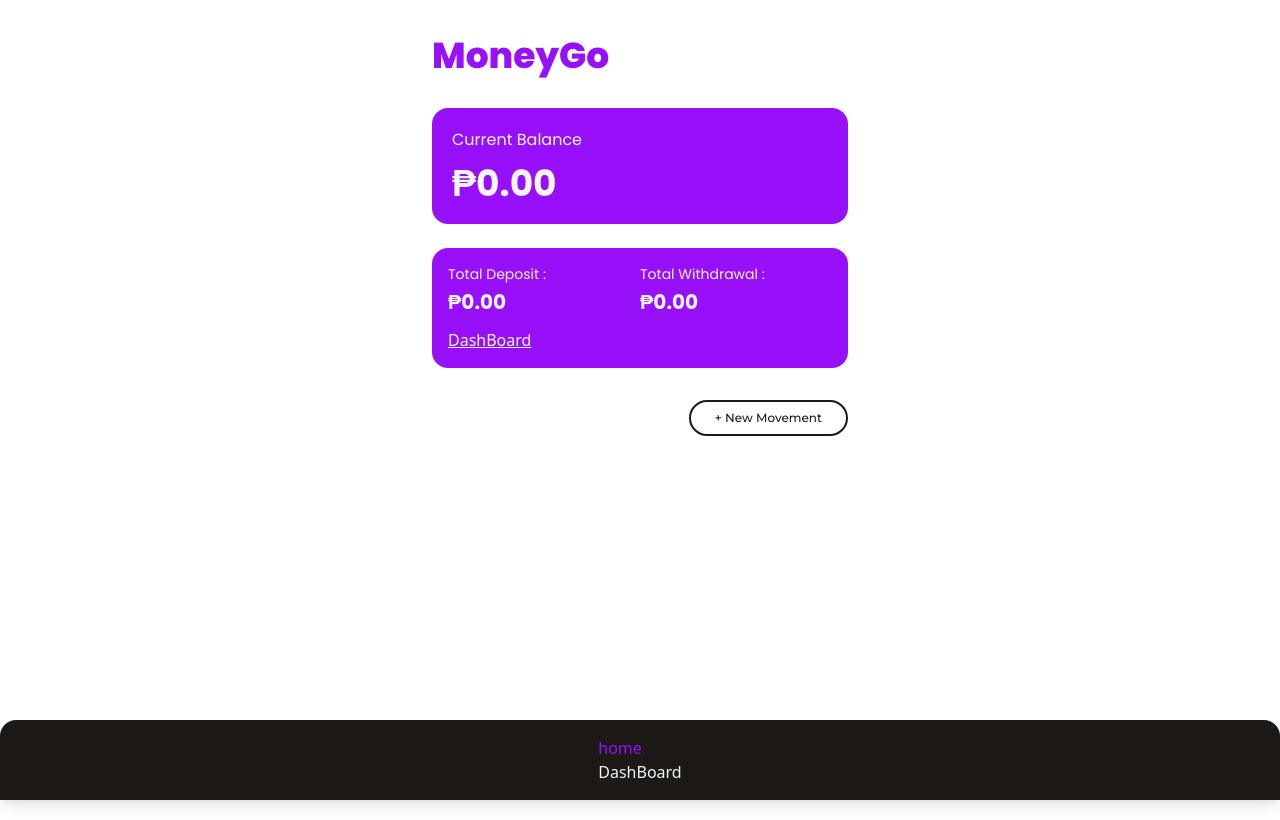
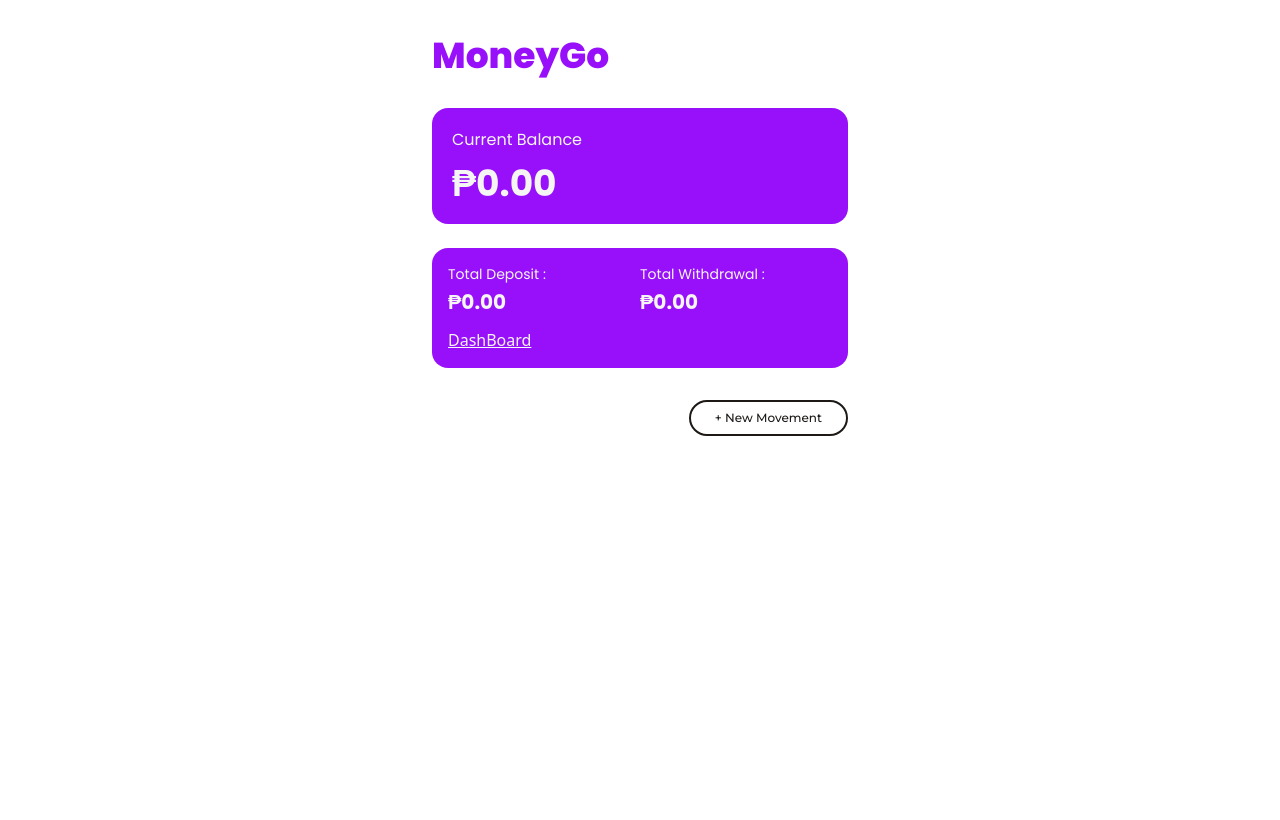
Before and after one commit to shameCanales/money-go, a React (Vite) app: page / in a window 1280 px wide. Built offline with nearby package versions, Linux system fonts and the light colour scheme.

Commit message:
updated readme

```diff
--- a/src/pages/RootLayout.jsx
+++ b/src/pages/RootLayout.jsx
@@ -7,7 +7,7 @@ export default function MainUi() {
       <main>
         <Outlet />
       </main>
-      <MainNavigation />
+      {/* <MainNavigation /> */}
     </>
   );
 }
```
Also changed, not shown: 1 other file (tests, documents, lock files or other folders).
